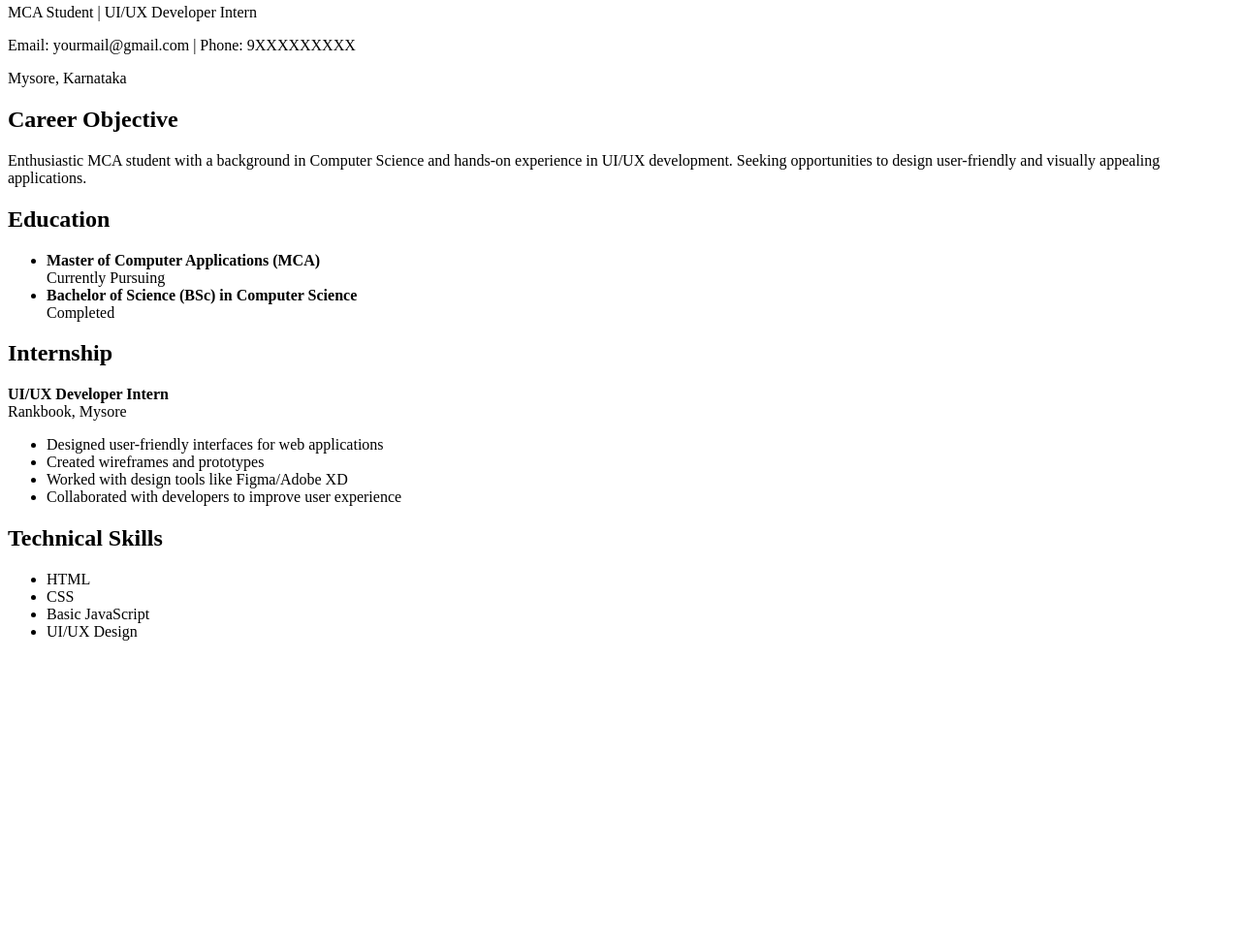
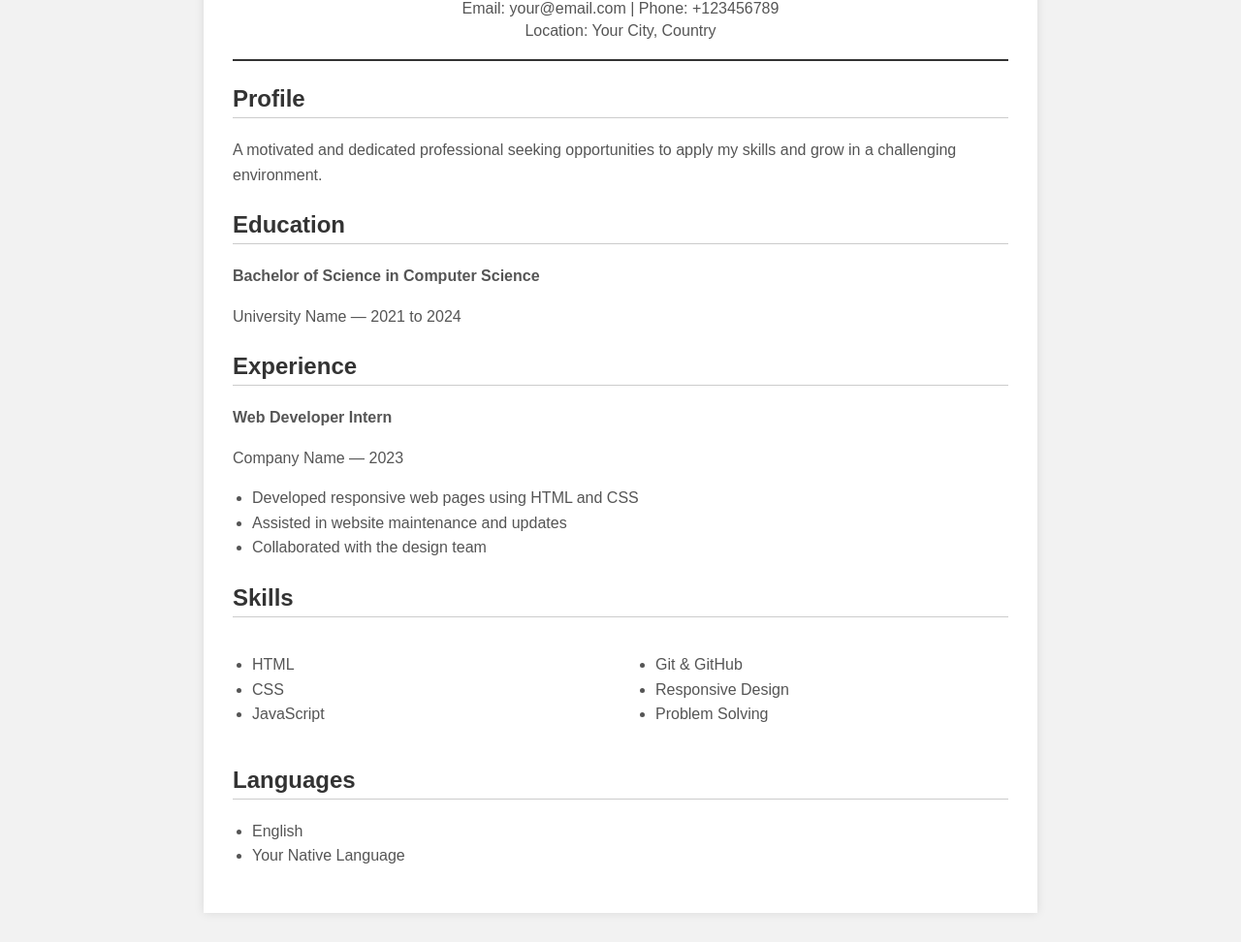
Before and after one commit to thanmayikds/portfolio-thanmayi, a plain HTML site: page index.html in a window 1280 px wide. Shown: the part 102-1074 px from the top of the page at 97% size. Before the commit the page ends 800 px from the top, so only its background shows below. Drawn offline with Linux system fonts and the light colour scheme.

Commit message:
creation of css

```diff
--- a/index.html
+++ b/index.html
@@ -1,67 +1,12 @@
-!DOCTYPE html>
+<!DOCTYPE html>
 <html lang="en">
 <head>
     <meta charset="UTF-8">
-    <title>Student CV</title>
-    <link rel="stylesheet" href="style.css">
-</head>
-<body>
-
-<div class="cv-container">
-    <header>
-        <h1>thanmayi KDS</h1>
-        <p>MCA Student | UI/UX Developer Intern</p>
-        <p>Email: yourmail@gmail.com | Phone: 9XXXXXXXXX</p>
-        <p>Mysore, Karnataka</p>
-    </header>
-
-    <section>
-        <h2>Career Objective</h2>
-        <p>
-            Enthusiastic MCA student with a background in Computer Science and hands-on experience
-            in UI/UX development. Seeking opportunities to design user-friendly and visually
-            appealing applications.
-        </p>
-    </section>
-
-    <section>
-        <h2>Education</h2>
-        <ul>
-            <li>
-<strong>Master of Computer Applications (MCA)</strong><br>
-                Currently Pursuing
-            </li>
-            <li>
-                <strong>Bachelor of Science (BSc) in Computer Science</strong><br>
-                Completed
-            </li>
-        </ul>
-    </section>
-
-    <section>
-        <h2>Internship</h2>
-        <p>
-            <strong>UI/UX Developer Intern</strong><br>
-            Rankbook, Mysore
-        </p>
-        <ul>
-            <li>Designed user-friendly interfaces for web applications</li>
-            <li>Created wireframes and prototypes</li>
-            <li>Worked with design tools like Figma/Adobe XD</li>
-            <li>Collaborated with developers to improve user experience</li>
-        </ul>
-    </section>
-
-    <section>
-        <h2>Technical Skills</h2>
-        <ul class="skills">
- <li>HTML</li>
-            <li>CSS</li>
-            <li>Basic JavaScript</li>
-            <li>UI/UX Design</li>
-            <lbody {
+    <title>My CV</title>
+    <style>
+        body {
             font-family: Arial, sans-serif;
-    background-color: #f4f4f4;
+            background-color: #f2f2f2;
             margin: 0;
             padding: 0;
         }
@@ -71,58 +16,116 @@
             margin: 30px auto;
             background-color: #ffffff;
             padding: 30px;
-    box-shadow: 0 0 10px rgba(0,0,0,0.1);
+            box-shadow: 0 0 10px rgba(0, 0, 0, 0.1);
         }
 
-header {
+        .header {
             text-align: center;
             border-bottom: 2px solid #333;
             padding-bottom: 15px;
         }
 
-header h1 {
+        .header h1 {
             margin: 0;
-    color: #333;
+            font-size: 32px;
         }
 
-header p {
+        .header p {
             margin: 5px 0;
             color: #555;
         }
 
-section {
-    margin-top: 20px;
+        .section {
+            margin-top: 25px;
         }
 
+        .section h2 {
+            border-bottom: 1px solid #ccc;
+            padding-bottom: 5px;
+            color: #333;
         }
 
-section h2 {
-    color: #333;
-    border-bottom: 1px solid #ccc;
-    padding-bottom: 5px;
+        .section p, .section li {
+            color: #555;
+            line-height: 1.6;
         }
 
         ul {
-    margin: 10px 0;
             padding-left: 20px;
         }
 
-.skills {
+        .two-column {
             display: flex;
-    flex-wrap: wrap;
+            justify-content: space-between;
         }
 
-.skills li {
-    background-color: #333;
-    color: #fff;
-    padding: 5px 10px;
-    margin: 5px;
-    border-radius: 4px;
-    list-style: none;
+        .two-column div {
+            width: 48%;
         }
+    </style>
+</head>
+<body>
 
-footer {
-    margin-top: 20px;
-    font-size: 14px;
-    color: #555;
-}
+<div class="cv-container">
+    <div class="header">
+        <h1>Your Name</h1>
+        <p>Email: your@email.com | Phone: +123456789</p>
+        <p>Location: Your City, Country</p>
+    </div>
+
+    <div class="section">
+        <h2>Profile</h2>
+        <p>
+            A motivated and dedicated professional seeking opportunities to apply my skills
+            and grow in a challenging environment.
+        </p>
+    </div>
+
+    <div class="section">
+        <h2>Education</h2>
+        <p><strong>Bachelor of Science in Computer Science</strong></p>
+        <p>University Name — 2021 to 2024</p>
+    </div>
+
+    <div class="section">
+        <h2>Experience</h2>
+        <p><strong>Web Developer Intern</strong></p>
+        <p>Company Name — 2023</p>
+        <ul>
+            <li>Developed responsive web pages using HTML and CSS</li>
+            <li>Assisted in website maintenance and updates</li>
+            <li>Collaborated with the design team</li>
+        </ul>
+    </div>
+
+    <div class="section">
+        <h2>Skills</h2>
+        <div class="two-column">
+            <div>
+                <ul>
+                    <li>HTML</li>
+                    <li>CSS</li>
+                    <li>JavaScript</li>
+                </ul>
+            </div>
+            <div>
+                <ul>
+                    <li>Git & GitHub</li>
+                    <li>Responsive Design</li>
+                    <li>Problem Solving</li>
+                </ul>
+            </div>
+        </div>
+    </div>
+
+    <div class="section">
+        <h2>Languages</h2>
+        <ul>
+            <li>English</li>
+            <li>Your Native Language</li>
+        </ul>
+    </div>
+</div>
+
+</body>
+</html>
```
Lines whose indentation alone changed are shown as unchanged.
